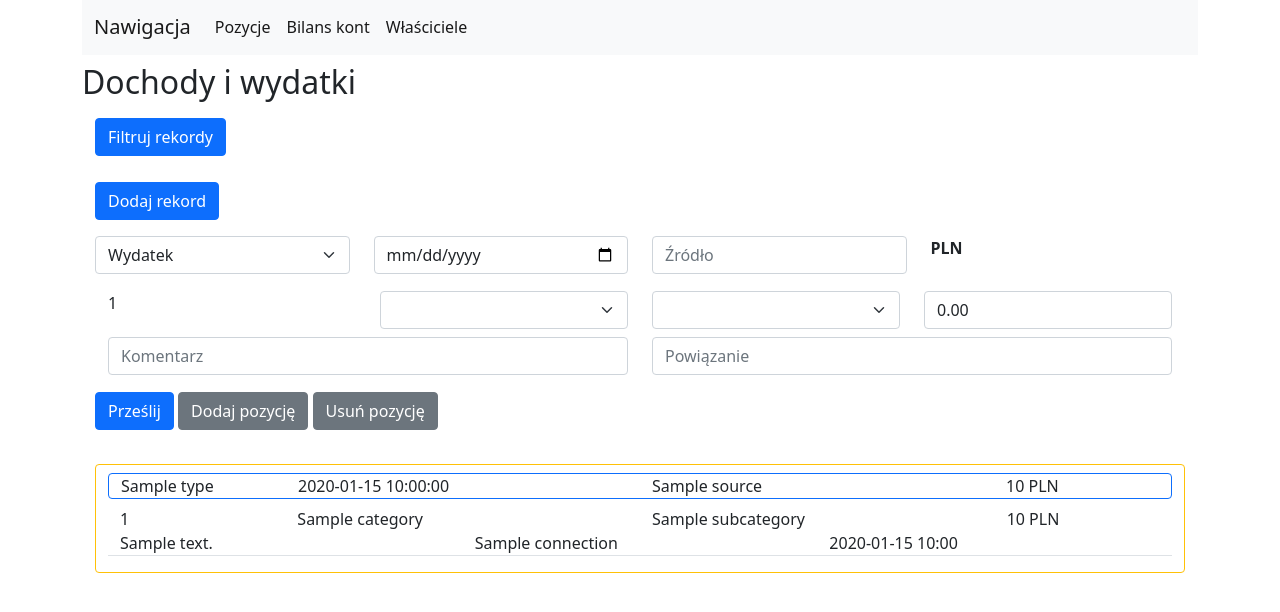
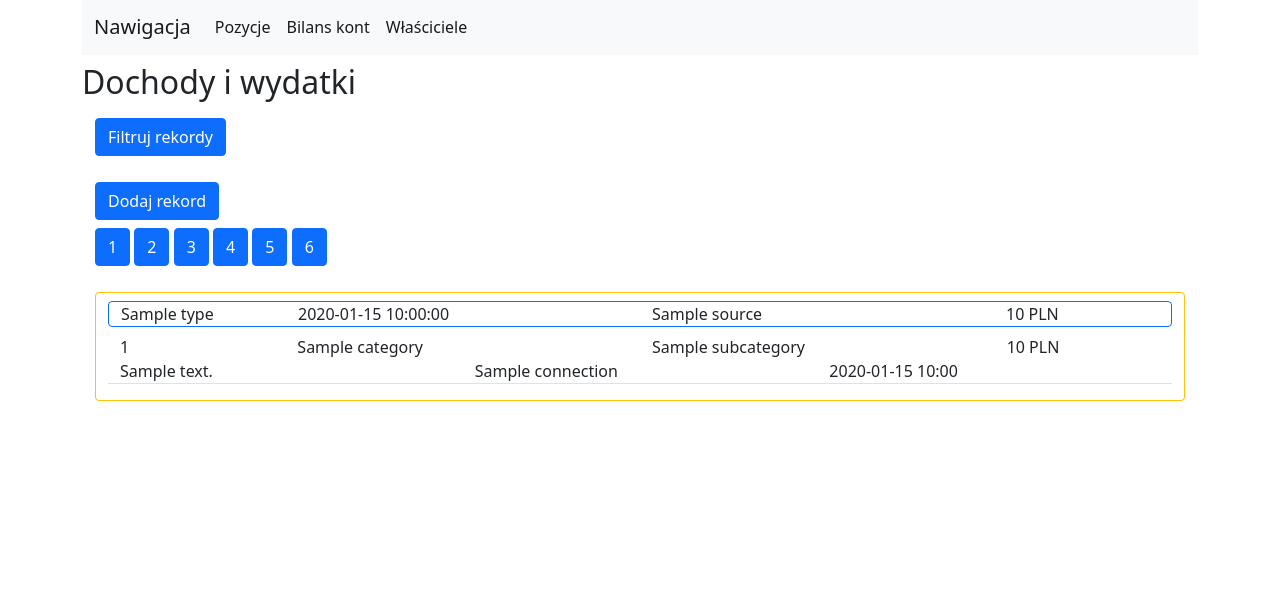
Before and after one commit to mwisniewski1991/budget_tracker, a Flask app: template website/app/blueprints/incexp/templates/incexp/home.html.jinja in a window 1280 px wide. Shown: the part 105-717 px from the top of the page. Run offline with Flask 3, Linux system fonts and the light colour scheme; the template is opened without the code that fills it: most values are stand-ins (such as "Sample title", 1, 10 or a date in 2020); form fields are guessed from the names that the template uses; lists and menus that the app fills with data are empty; parts of the project's set-up code (start-up, migrations or seed data) failed here and were passed over; some libraries are stand-ins or nearby versions.

Commit message:
Add section for adding new INCEXP

```diff
--- a/website/app/blueprints/incexp/templates/incexp/home.html.jinja
+++ b/website/app/blueprints/incexp/templates/incexp/home.html.jinja
@@ -81,25 +81,34 @@
         </form>
     </div>
 
+    {# NEW INCEXP #}
+    <div class="container my-2 border border-white rounded">
+        <div class="row">
+            <div class="col">
+                <button class="btn btn-primary my-2" hx-on:click="htmx.toggleClass(htmx.find('#incexp-add-form'), 'hidden');">
+                    Dodaj rekord
+                </button>
+            </div>
+        </div>
 
-    <div class="container my-2 border border-white rounded">
-        <button class="btn btn-primary my-2" hx-on:click="htmx.toggleClass(htmx.find('#incexp-add-form'), 'hidden');">
-            Dodaj rekord
-        </button>
-        <form class="form" id="incexp-filters-form">
+        <button class="btn btn-primary" hx-on:click="htmx.toggleClass(htmx.find('#incexp-add-positions-box_1'), 'hidden');">1</button>
+        <button class="btn btn-primary" hx-on:click="htmx.toggleClass(htmx.find('#incexp-add-positions-box_2'), 'hidden');">2</button>
+        <button class="btn btn-primary" hx-on:click="htmx.toggleClass(htmx.find('#incexp-add-positions-box_3'), 'hidden');">3</button>
+        <button class="btn btn-primary" hx-on:click="htmx.toggleClass(htmx.find('#incexp-add-positions-box_4'), 'hidden');">4</button>
+        <button class="btn btn-primary" hx-on:click="htmx.toggleClass(htmx.find('#incexp-add-positions-box_5'), 'hidden');">5</button>
+        <button class="btn btn-primary" hx-on:click="htmx.toggleClass(htmx.find('#incexp-add-positions-box_6'), 'hidden');">6</button>
+
+        <form class="form hidden" id="incexp-add-form">
 
             <div class="row my-2">
                 <div class="col">
-                    <select class="form-select" name="type-id_1" hx-get="/incexp/categories" hx-trigger="load, change" hx-target="#addincepx-category" hx-swap="innerHTML">
-                        <option value=1 selected>Wydatek</option>
-                        <option value=2>Dochód</option>
-                    </select>
+                    {{ incexp_header_form.type(class = "form-select", **{'hx-get': 'positions', 'hx-trigger': 'load, change', 'hx-target':'#incexp-add-positions-box', 'hx-swap':'innerHTML'} ) }}
                 </div>
                 <div class="col">
-                    <input type="date"  class="form-control" placeholder="Wpisz datę" name="date_1">
+                    {{ incexp_header_form.date(class = "form-control") }}
                 </div>
                 <div class="col">
-                    <input type="text"  class="form-control" placeholder="Źródło" name="source_1">
+                    {{ incexp_header_form.source(class = "form-control") }}
                 </div>
                 <div class="col">
                     <strong>
@@ -108,52 +117,20 @@
                 </div>
             </div>
 
-            {# POSITION #}
+            {# POSITIONS #}
             <div id="incexp-add-positions-box">
-                <div class="container my-2 border border-white rounded">
-                    <div class="row my-2">
-
-                        <div class="col">
-                            <span>1</span>
-                        </div>
-
-                        <div class="col">
-                            <select class="form-select" id="addincepx-category" name="category-id_1" hx-get="/incexp/subcategories" hx-trigger="load delay:1s, change" hx-target="#addincepx-subcategory" hx-swap="innerHTML">
-                            </select>
-                        </div>
-
-                        <div class="col">
-                            <select class="form-select" id="addincepx-subcategory" name="subcategory-id_1">
-                            </select>
-                            </div>
-
-                        <div class="col">
-                            <input type="number" min="0.00" step="0.01" value=0.00 class="form-control" name="amount_1" >
-                        </div>
-
-                    </div>
-
-                    <div class="row my-2">
-                        <div class="col">
-                            <input type="text"  class="form-control" placeholder="Komentarz" name="comment_1">
-                        </div>
-                        <div class="col">
-                            <input type="text"  class="form-control" placeholder="Powiązanie" name="connection_1">
-                        </div>
-
-                    </div>
-                </div>
             </div>
 
             <div class="row my-2">
                 <div class="col">
                     <button type="submit" class="btn btn-primary" >Prześlij</button>
-                    <button class="btn btn-secondary" type="button" hx-get="/incexp/position" hx-trigger="click" hx-target="#incexp-add-positions-box" hx-swap="beforeend">Dodaj pozycję</button>
-                    <button class="btn btn-secondary" type="button" >Usuń pozycję</button>
                 </div>
             </div>
         </form>
+
     </div>
+
+
 
     {# INCEXP LIST #}
     <div class="container py-2 border border-white rounded">
```
